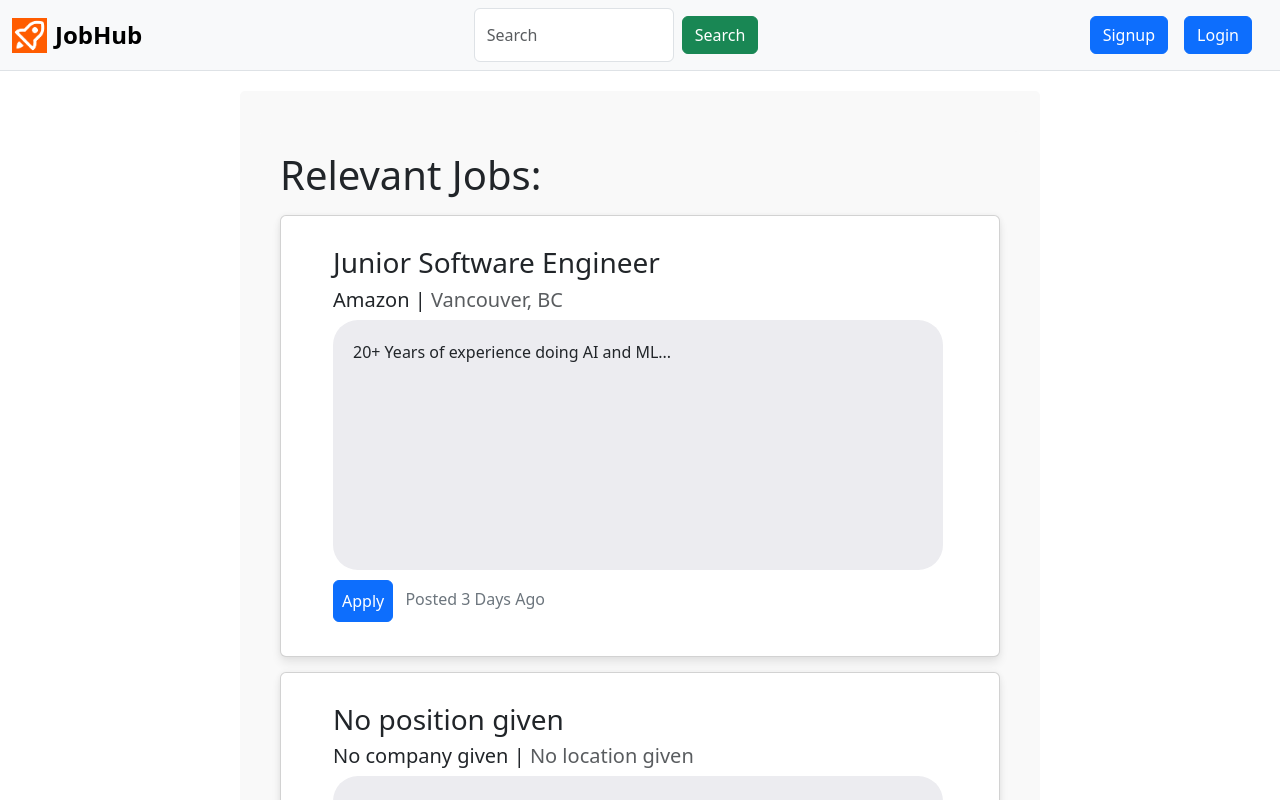
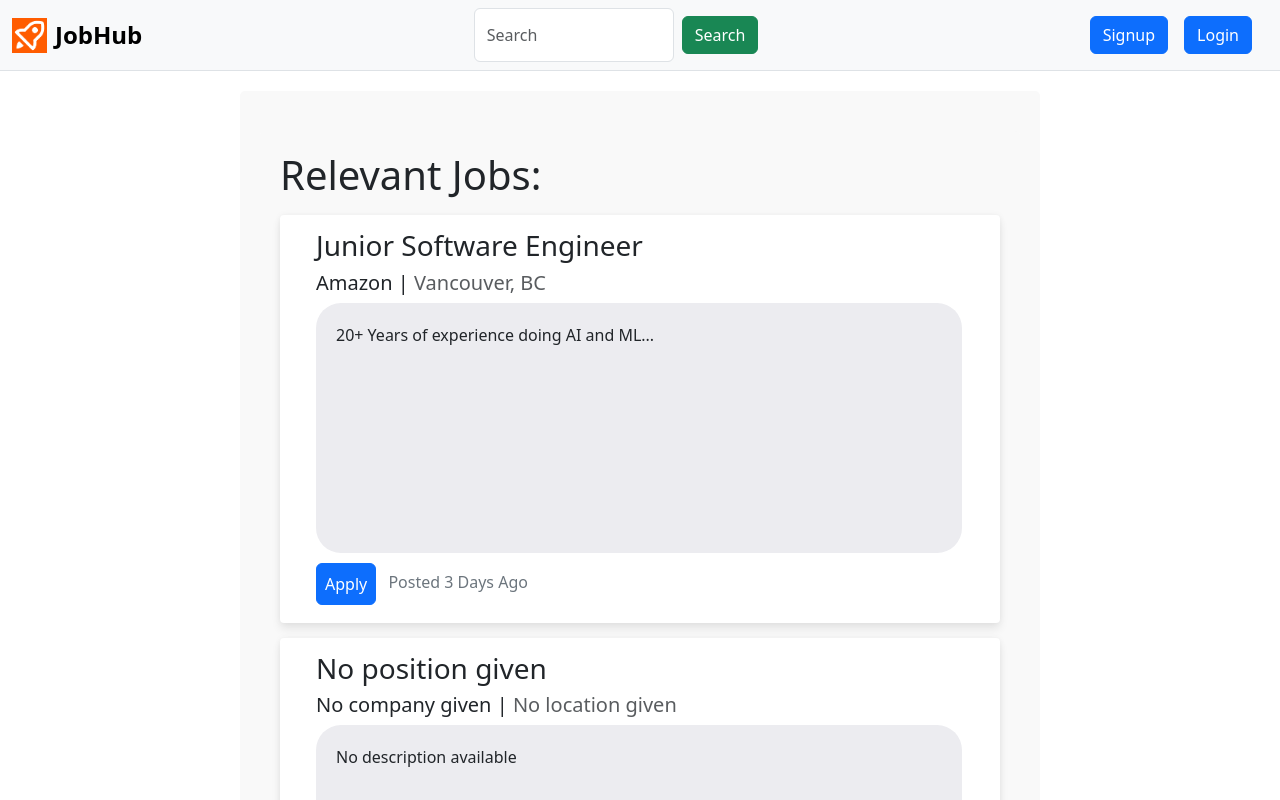
Before and after one commit to paulhuii/SENG401-Project, a React (Create React App) app in the folder client/: page /JobBoard in a window 1280 px wide. Shown: the top 800 px of the page. Built offline with nearby package versions, Linux system fonts and the light colour scheme.

Commit message:
Quick renaming fix to .card

```diff
--- a/client/src/components/jobPosting/JobListing.css
+++ b/client/src/components/jobPosting/JobListing.css
@@ -1,4 +1,4 @@
-.card{
+.jlcard{
     margin-bottom: 15px;
     border-radius: 4px;
     background: #fff;
@@ -7,18 +7,18 @@
     padding: 14px 80px 18px 36px;
 }
 
-.card:hover{
+.jlcard:hover{
     transform: scale(1.05);
     box-shadow: 0 10px 20px rgba(0,0,0,.12), 0 4px 8px rgba(0,0,0,.06);
 }
 
-.card-hover-text{
+.jlcard-hover-text{
     display:none;
 }
-.card:hover .card-text{
+.jlcard:hover .jlcard-text{
     display:none;
 }
-.card:hover .card-hover-text{
+.jlcard:hover .jlcard-hover-text{
     display:block;
 }
 
--- a/client/src/components/jobPosting/JobListing.js
+++ b/client/src/components/jobPosting/JobListing.js
@@ -9,13 +9,13 @@ const JobListing = (props) => {
 
     return(
     <div class="row-lg-4 d-flex align-items-stretch">
-        <div class="card w-100">
-        <div class="card-body">
-            <h3 class="card-title">{props.position ? props.position : "No position given"}</h3>
+        <div class="jlcard w-100">
+        <div class="jlcard-body">
+            <h3 class="jlcard-title">{props.position ? props.position : "No position given"}</h3>
             <h5>{props.company ? props.company : "No company given"} | <span class="text-muted">{props.location ? props.location : "No location given"}</span> </h5>
             <div class="description">
-                <p class="card-text">{props.description ? String(props.description).slice(0,256) + "..." : "No description available"}</p>
-                <p class="card-hover-text">{props.description ? props.description : "No description available"}</p>
+                <p class="jlcard-text">{props.description ? String(props.description).slice(0,256) + "..." : "No description available"}</p>
+                <p class="jlcard-hover-text">{props.description ? props.description : "No description available"}</p>
             </div>
             <button class="btn btn-primary p-2" type="submit">Apply</button>
             {/* May have to alter logic if we are accounting for hours as well */}
```
